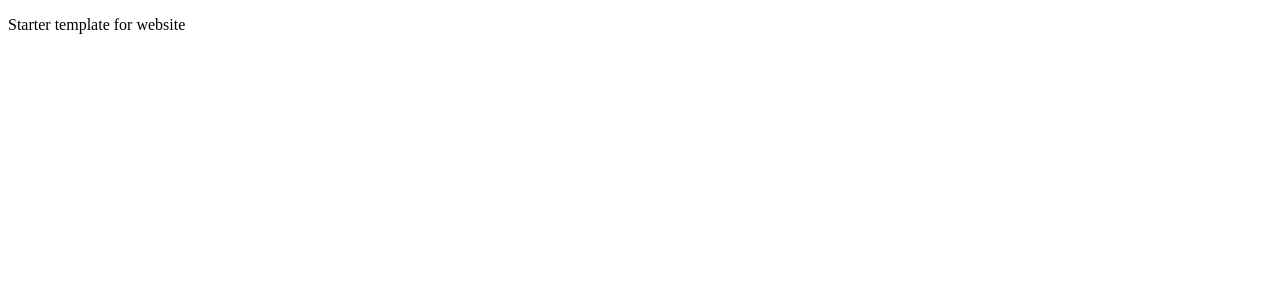
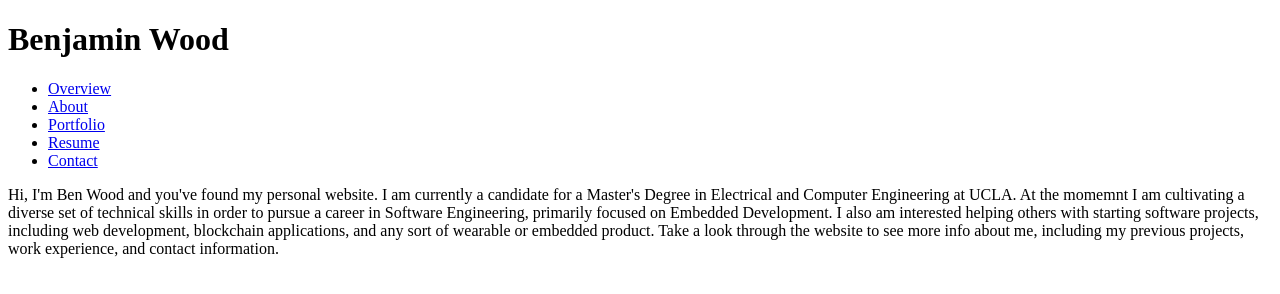
Before and after one commit to bweezy/bweezy.github.io, a plain HTML site: page index.html in a window 1280 px wide. Drawn offline with Linux system fonts and the light colour scheme.

Commit message:
Updated main page

```diff
--- a/index.html
+++ b/index.html
@@ -16,8 +16,27 @@
 	</head>
 
 	<body>
+		<header>
+			<h1>Benjamin Wood</h1>
+		</header>
+
+		<nav>
+			<ul>
+				<li><a href="/">Overview</a></li>
+				<li><a href="#">About</a></li>
+				<li><a href="#">Portfolio</a></li>
+				<li><a href="#">Resume</a></li>
+				<li><a href="#">Contact</a></li>
+			</ul>
+		</nav>
+
+		<main>
+			<p>Hi, I'm Ben Wood and you've found my personal website. I am currently a candidate for a Master's Degree in Electrical and Computer Engineering at UCLA. At the momemnt I am cultivating a diverse set of technical skills in order to pursue a career in Software Engineering, primarily focused on Embedded Development. I also am interested helping others with starting software projects, including web development, blockchain applications, and any sort of wearable or embedded product. Take a look through the website to see more info about me, including my previous projects, work experience, and contact information.</p>
+		</main>
+
+
 		<!--
 	  <script src="js/scripts.js"></script> -->
-	  <p>Starter template for website</p>
+
 	</body>
 </html>
```
